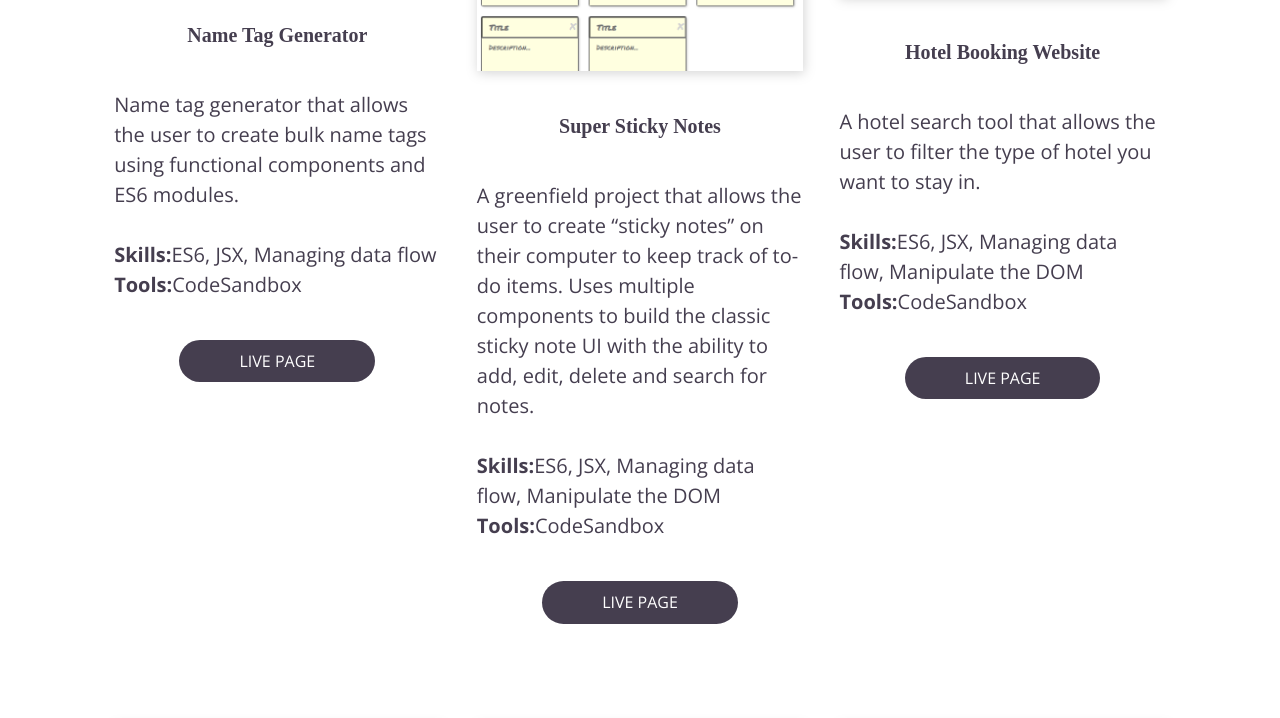
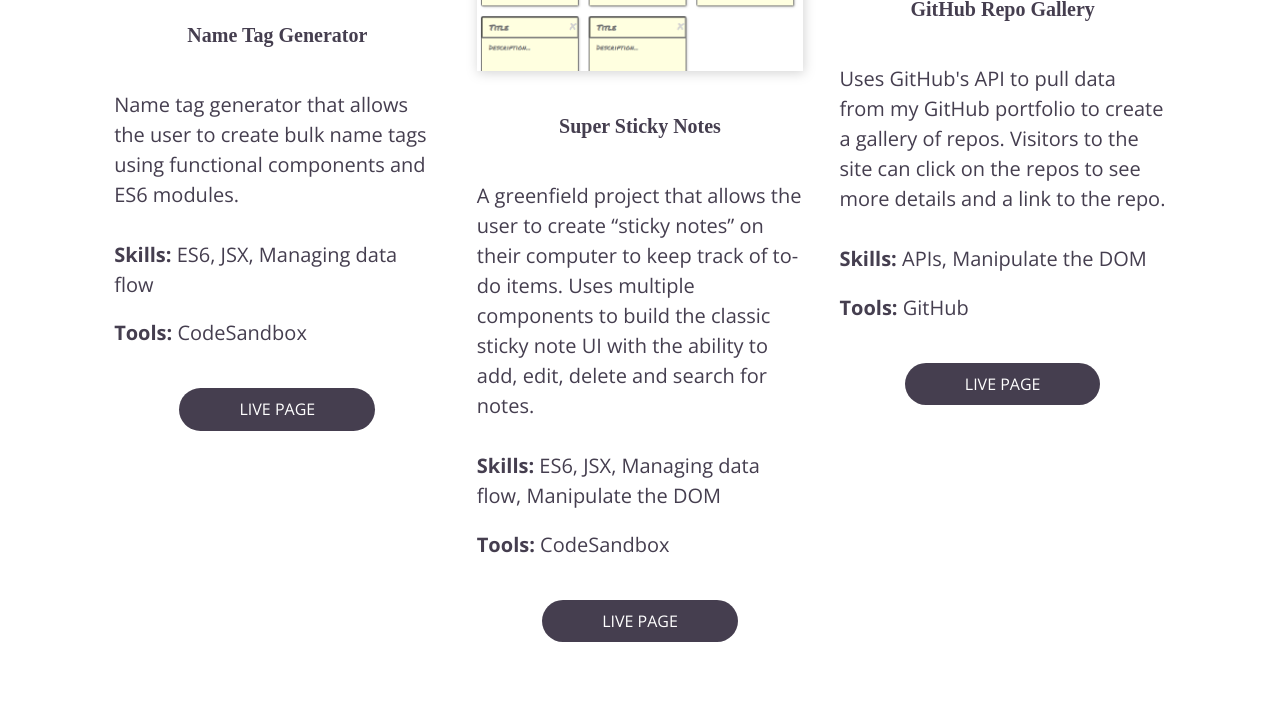
Before and after one commit to allison-conrey/AC-Portfolio, a website built with Parcel: page index.html in a window 1280 px wide. Shown: the part 1097-1815 px from the top of the page. Built offline with nearby package versions, Linux system fonts and the light colour scheme; files whose address does not match are found by name; a web font is replaced by a local one.

Commit message:
spacing between skills and tools

```diff
--- a/index.html
+++ b/index.html
@@ -59,8 +59,8 @@
                 </figure>
                 <h4>Name Tag Generator</h4>
                 <p class="project-description">Name tag generator that allows the user to create bulk name tags using functional components and ES6 modules.</p>
-                <p><span>Skills:</span>ES6, JSX, Managing data flow </p>
-                <p><span>Tools:</span>CodeSandbox</p>
+                <p><span>Skills:</span> ES6, JSX, Managing data flow </p><br>
+                <p><span>Tools:</span> CodeSandbox</p>
                 <a class="project-link" href="https://codesandbox.io/embed/l9-build-your-name-tag-text-inputs-fh55vw?fontsize=14&hidenavigation=1&theme=dark&view=preview" target="blank">live page</a>
               </div>
               <div class="home-portfolio-piece">
@@ -70,19 +70,9 @@
                 <h4>Super Sticky Notes</h4>
                 <p class="project-description">A greenfield project that allows the user to create “sticky notes” on their computer to keep track of to-do items.   Uses multiple components to build the classic sticky note UI with the ability to add, edit, delete and search for notes.
                 </p>
-                <p><span>Skills:</span>ES6, JSX, Managing data flow, Manipulate the DOM </p>
-                <p><span>Tools:</span>CodeSandbox</p>
+                <p><span>Skills:</span> ES6, JSX, Managing data flow, Manipulate the DOM </p><br>
+                <p><span>Tools:</span> CodeSandbox</p>
                 <a class="project-link" href="https://codesandbox.io/embed/l14-finished-sticky-note-n0i20r?fontsize=14&hidenavigation=1&theme=dark&view=preview" target="blank">live page</a>
-              </div>
-              <div class="home-portfolio-piece">
-                <figure>
-                  <a href="https://codesandbox.io/embed/l7-stateful-hotel-filters-p5tdfn?fontsize=14&hidenavigation=1&theme=dark&view=preview" target="blank"><img src="img//hotel-app.png" alt="Hotel Booking Website Project"></a>
-                </figure>
-                <h4>Hotel Booking Website</h4>
-                <p class="project-description">A hotel search tool that allows the user to filter the type of hotel you want to stay in.</p>
-                <p><span>Skills:</span>ES6, JSX, Managing data flow, Manipulate the DOM </p>
-                <p><span>Tools:</span>CodeSandbox</p>
-                <a class="project-link" href="https://codesandbox.io/embed/l7-stateful-hotel-filters-p5tdfn?fontsize=14&hidenavigation=1&theme=dark&view=preview" target="blank">live page</a>
               </div>
               <div class="home-portfolio-piece">
                 <figure>
@@ -90,8 +80,8 @@
                 </figure>
                 <h4>GitHub Repo Gallery</h4>
                 <p class="project-description">Uses GitHub's API to pull data from my GitHub portfolio to create a gallery of repos. Visitors to the site can click on the repos to see more details and a link to the repo.</p>
-                <p><span>Skills:</span>APIs, Manipulate the DOM </p>
-                <p><span>Tools:</span>GitHub</p>
+                <p><span>Skills:</span> APIs, Manipulate the DOM </p><br>
+                <p><span>Tools:</span> GitHub</p>
                 <a class="project-link" href="https://allison-conrey.github.io/github-repo-gallery/" target="blank">live page</a>
               </div>
               <div class="home-portfolio-piece">
@@ -100,8 +90,8 @@
                 </figure>
                 <h4>Guess the Word Game</h4>
                 <p class="project-description">Players guess the word by entering one letter at a time. If the player guesses all the letters correctly before they use up their allotted guesses, they win!</p>
-                <p><span>Skills:</span>Manipulate the DOM, Vanilla JavaScript </p>
-                <p><span>Tools:</span>GitHub</p>
+                <p><span>Skills:</span> Manipulate the DOM, Vanilla JavaScript </p><br>
+                <p><span>Tools:</span> GitHub</p>
                 <a class="project-link" href="https://allison-conrey.github.io/guess-the-word/" target="blank">live page</a>
               </div>
               <div class="home-portfolio-piece">
@@ -110,29 +100,9 @@
                 </figure>
                 <h4>Unplugged Retreat</h4>
                 <p class="project-description">A multi-page responsive website coded with Flexbox. The design allows users to view content effectively based on their device.</p>
-                <p><span>Skills:</span>CSS3, Flexbox, HTML5, Media Queries, Responsive Typography </p>
-                <p><span>Tools:</span>GitHub, Photoshop, Text editors</p>
+                <p><span>Skills:</span> CSS3, Flexbox, HTML5, Media Queries, Responsive Typography </p><br>
+                <p><span>Tools:</span> GitHub, Photoshop, Text editors</p>
                 <a class="project-link" href="https://allison-conrey.github.io/unplugged-retreat/" target="blank">live page</a>
-              </div>
-              <div class="home-portfolio-piece">
-                <figure>
-                  <a href="https://allison-conrey.github.io/rouge/" target="blank"><img src="img//Rouge.png" alt="Responsive Rouge Pickings Project"></a>
-                </figure>
-                <h4>Responsive Rouge Pickings</h4>
-                <p class="project-description">A fresh and clean home page ideal for a small business.  Originally a static website, I converted it into a responsive design using Flexbox.</p>
-                <p><span>Skills:</span>CSS3, Flexbox, HTML5, Media Queries, Responsive Typography </p>
-                <p><span>Tools:</span>GitHub, Text editors</p>
-                <a class="project-link" href="https://allison-conrey.github.io/rouge/" target="blank">live page</a>
-              </div>
-              <div class="home-portfolio-piece">
-                <figure>
-                  <a href="https://allison-conrey.github.io/101-website-project/" target="blank"><img src="img//simple-one-page-website.png" alt="Simple One-Page Website Project"></a>
-                </figure>
-                <h4>Simple One-Page Website</h4>
-                <p class="project-description"> A single-page website styled with CSS that allows the user to navigate to various parts of the page.</p>
-                <p><span>Skills:</span>CSS3, FTP & Web Hosting, HTML5</p>
-                <p><span>Tools:</span>FTP Client, Photoshop, Text editors</p>
-                <a class="project-link" href="https://allison-conrey.github.io/101-website-project/" target="blank">live page</a>
               </div>
             </div>
           </div>
@@ -141,7 +111,7 @@
         <section id="skills">
           <div class="content-wrapper">
             <h3 class="skills-header">Skills</h3>
-            <h4>Developer Skills</h4>
+            <h4>Developer Skills</h4><br>
             <div class="language-wrapper">
               <p class="skill">HTML5 & CSS3</p>
               <p class="skill">Git & GitHub</p>
@@ -151,7 +121,7 @@
               <p class="skill">JavaScript & ES6</p>
               <p class="skill">JSX</p>
               <p class="skill">Managing Data Flow</p>
-            </div>
+            </div><br>
             <h4>Tech Stack</h4>
             <div class="tool-wrapper">
               <p class="tool">Chrome Devtools</p>
```
